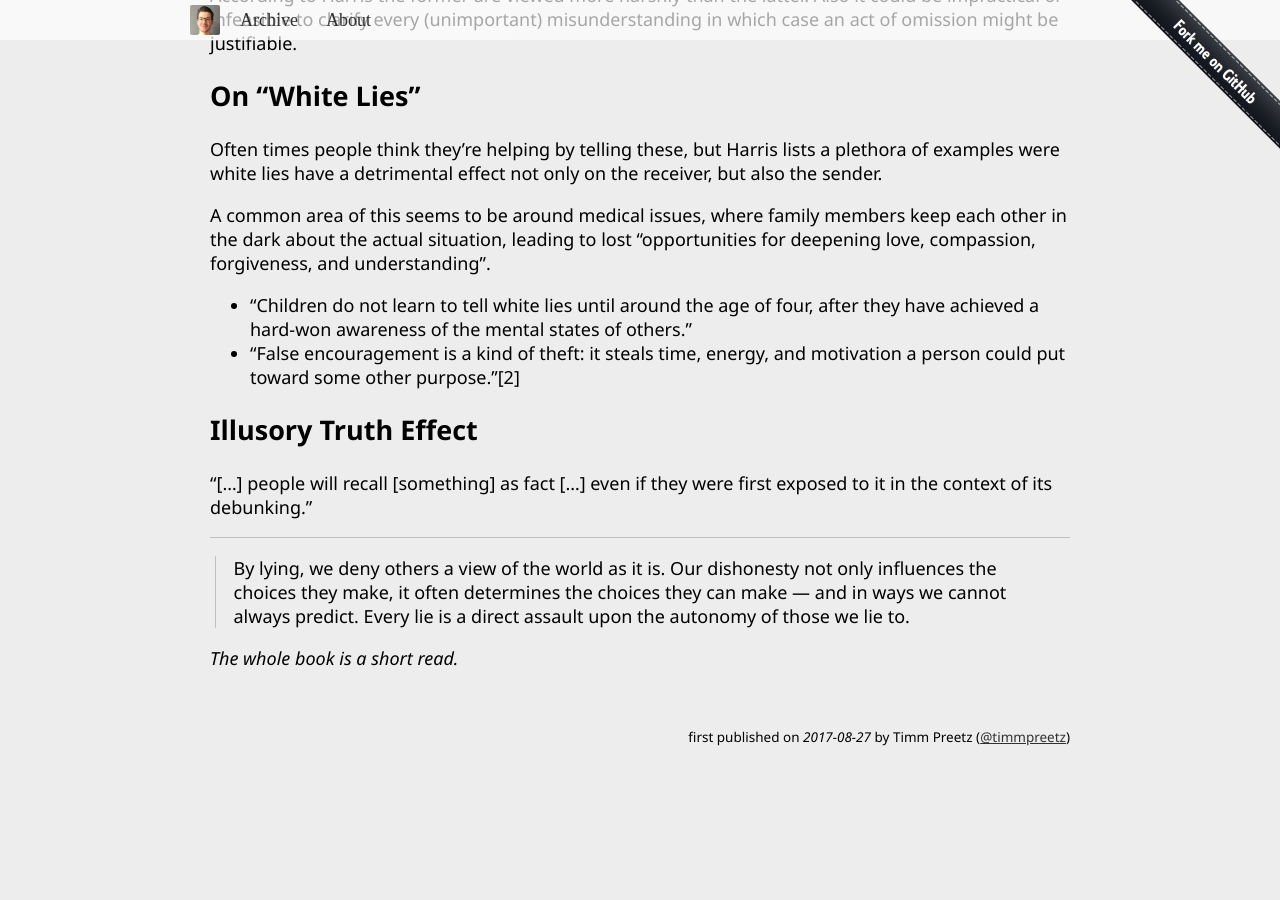
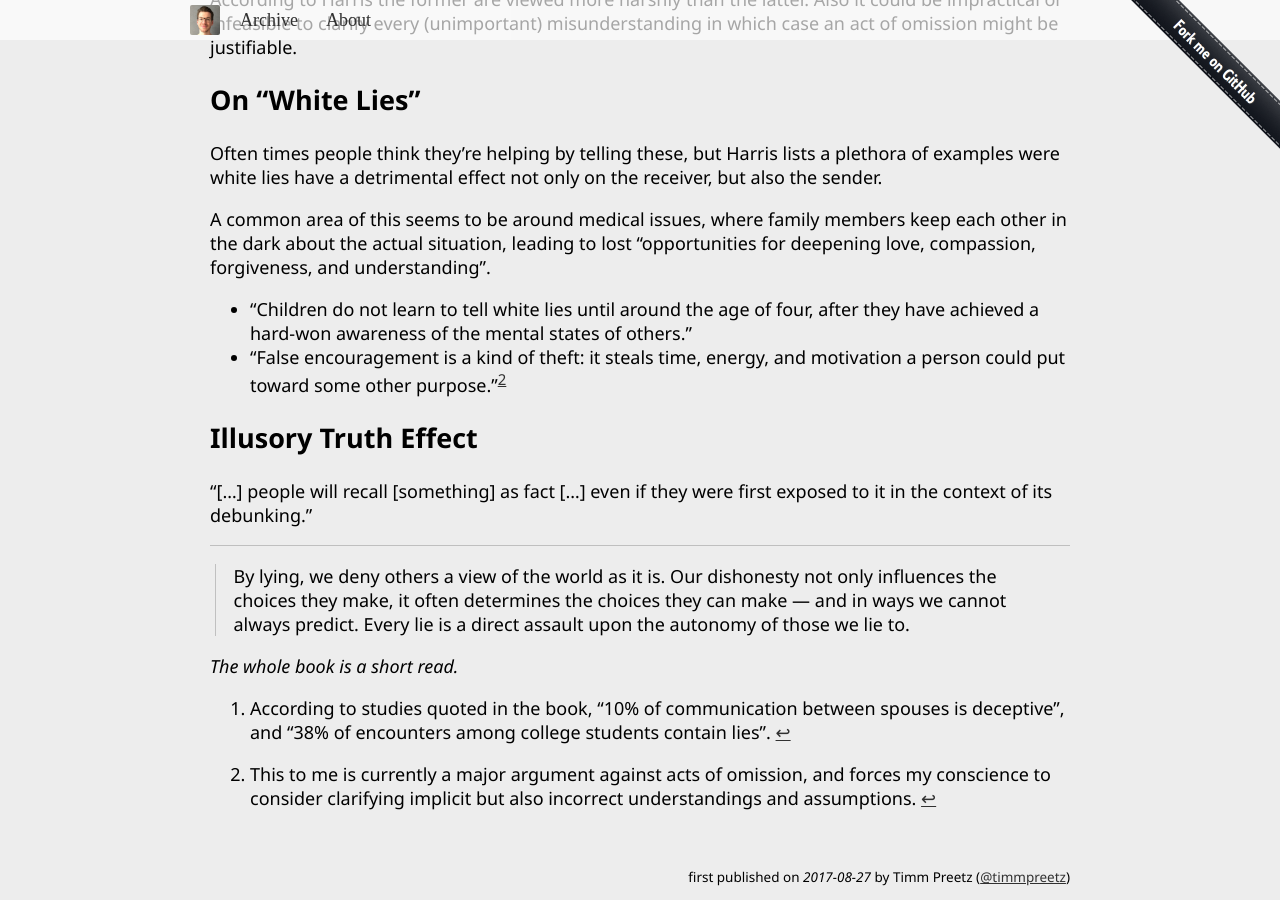
Before and after one commit to tp/page, a Jekyll site: the page built from articles/_posts/2017-08-27-lying.md, in a window 1280 px wide and 900 px high, scrolled down 572 px. Built offline with Jekyll 4.4.1, drawn with Linux system fonts in a browser that asks for light colours; before the commit the page ends 1332 px from its top, so only the background shows below that.

Commit message:
fix footnotes

```diff
--- a/articles/_posts/2017-08-27-lying.md
+++ b/articles/_posts/2017-08-27-lying.md
@@ -26,7 +26,7 @@ Often times people think they're helping by telling these, but Harris lists a pl
 A common area of this seems to be around medical issues, where family members keep each other in the dark about the actual situation, leading to lost "opportunities for deepening love, compassion, forgiveness, and understanding".
 
 * "Children do not learn to tell white lies until around the age of four, after they have achieved a hard-won awareness of the mental states of others."
-* "False encouragement is a kind of theft: it steals time, energy, and motivation a person could put toward some other purpose."[2]
+* "False encouragement is a kind of theft: it steals time, energy, and motivation a person could put toward some other purpose."[^2]
 
 ## Illusory Truth Effect
 
```
Also changed, not shown: other parts of articles/_posts/2017-08-27-lying.md (+1 -1 lines).
